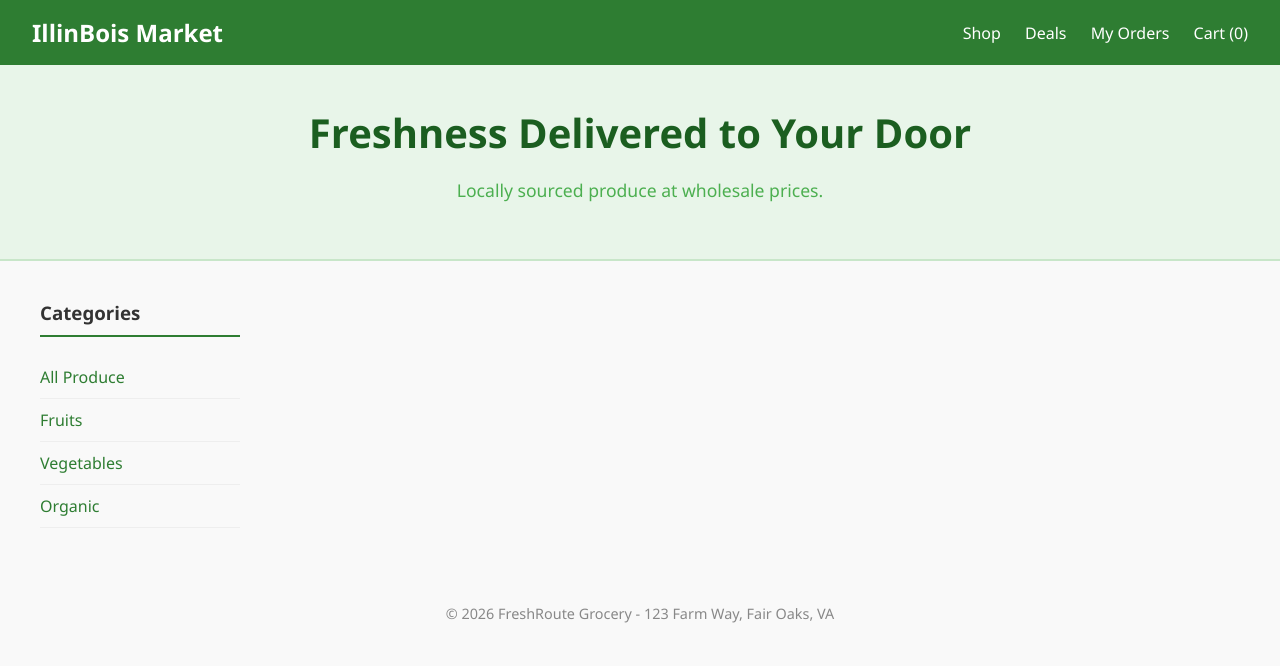
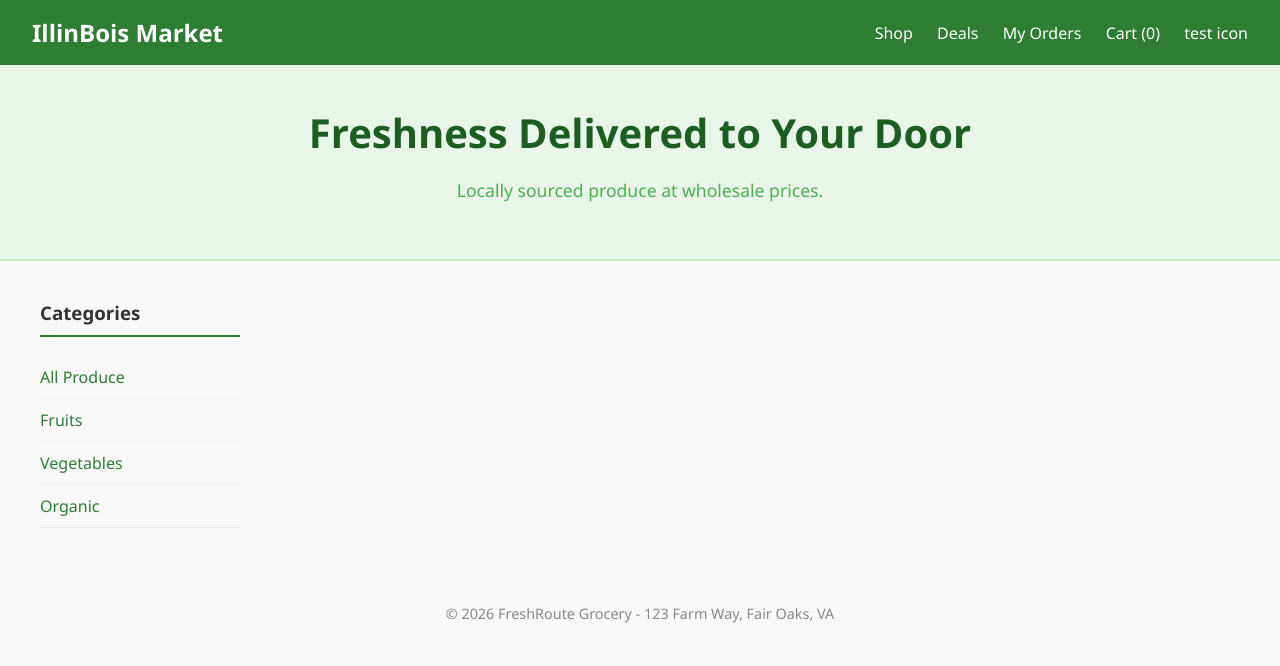
Before and after one commit to jb1266/Capstone, a website: page public/index.html in a window 1280 px wide. Drawn offline with Linux system fonts and the light colour scheme; no server answers.

Commit message:
index-update2

```diff
--- a/public/index.html
+++ b/public/index.html
@@ -53,6 +53,7 @@
             <a href="#">Deals</a>
             <a href="#">My Orders</a>
             <a href="#">Cart (0)</a>
+            <a href="#"> test icon</a>
         </nav>
     </header>
 
```
